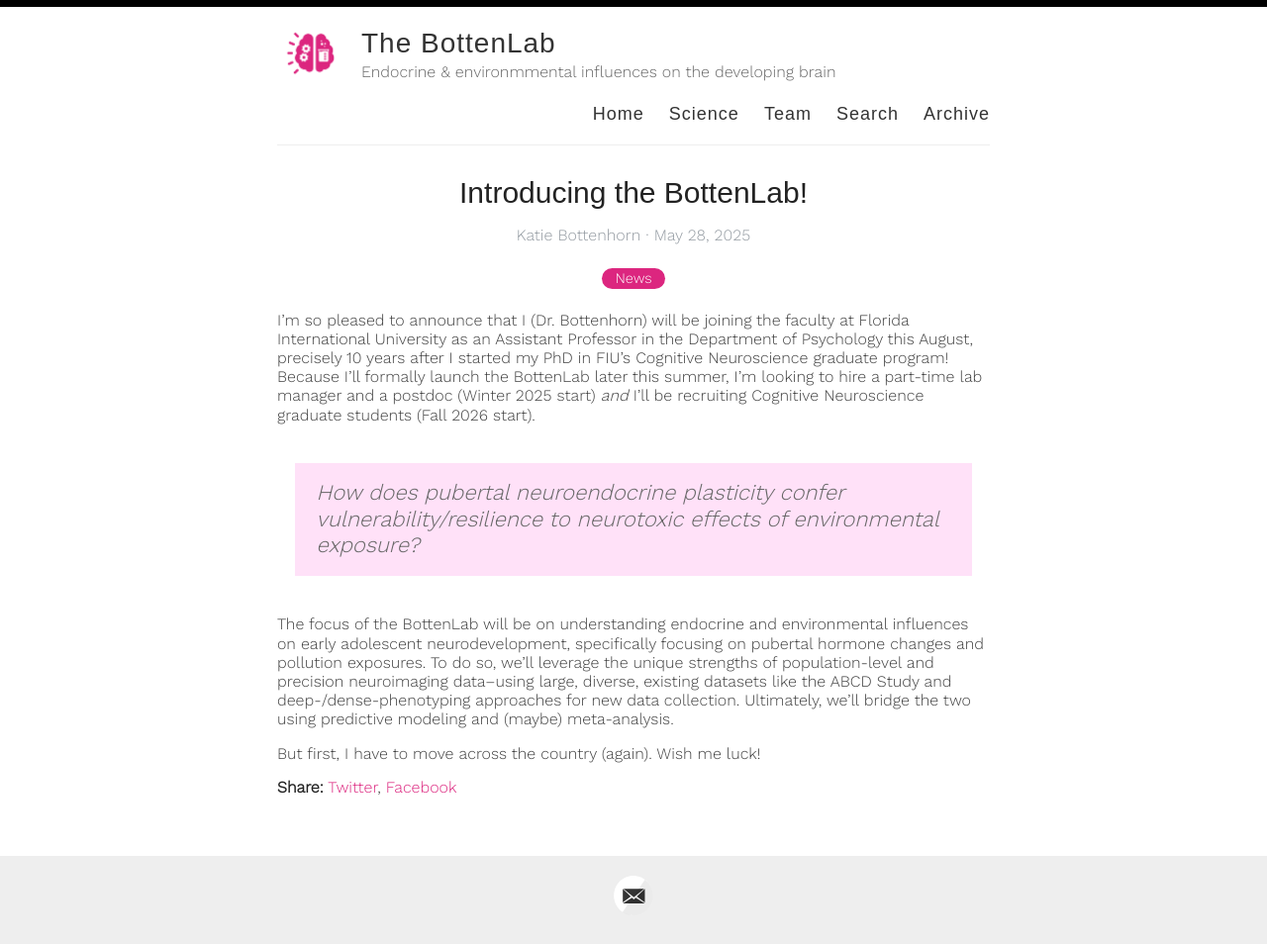
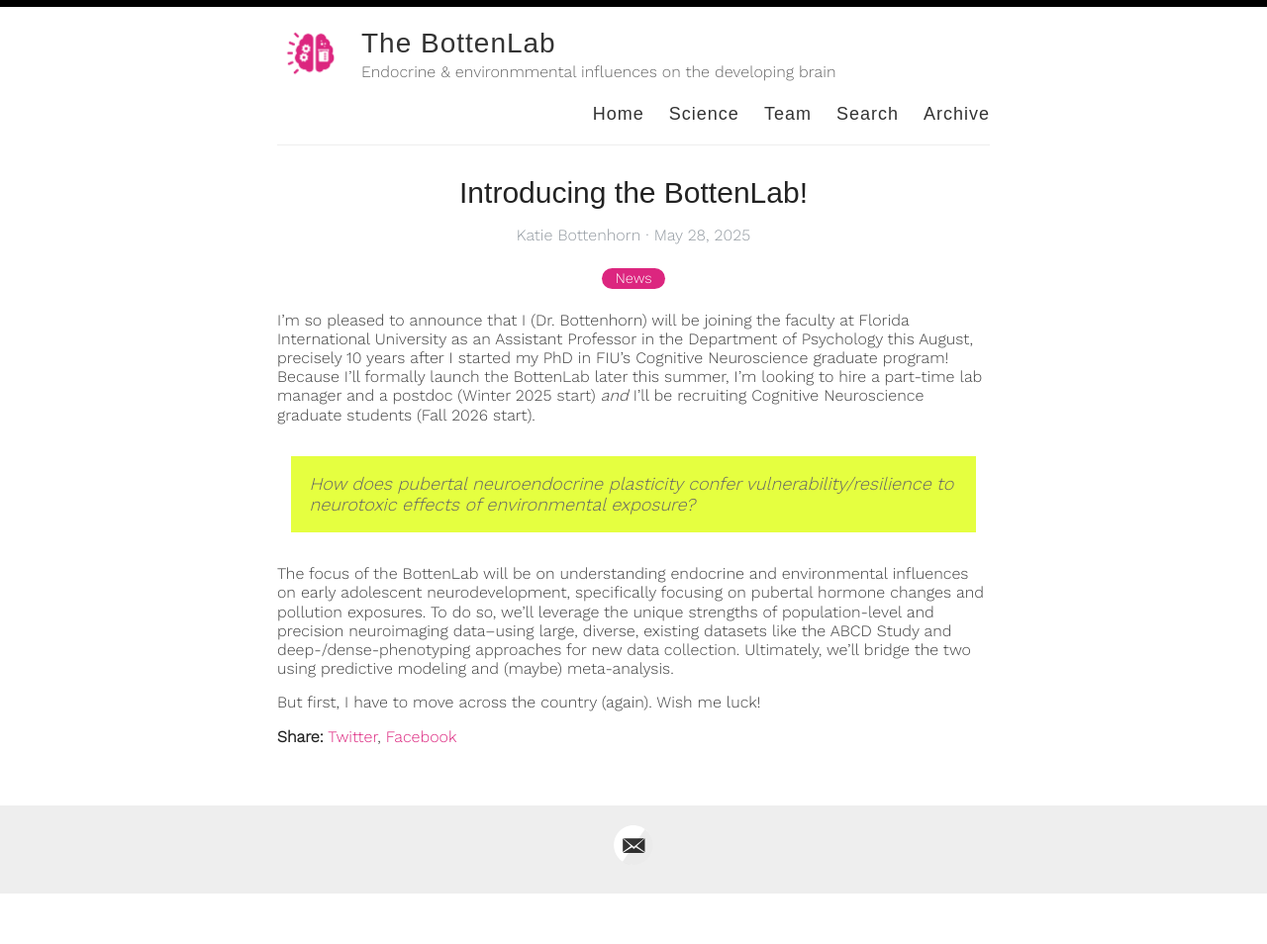
Before and after one commit to Bottenlab/bottenlab.github.io, a Jekyll site: the page built from _posts/2025-05-28-announcing-the-bottenlab.md, in a window 1280 px wide. Shown: the whole page at 99% size. Built offline with Jekyll 4.4.1, drawn with Linux system fonts in a browser that asks for light colours; some web fonts are replaced; after the commit the page ends 903 px from its top, so only the background shows below that.

Commit message:
the blockquote was so ugly

```diff
--- a/_sass/_variables.scss
+++ b/_sass/_variables.scss
@@ -7,6 +7,7 @@
 $blue: #4183C4;
 $pink: #dc267f;
 $lightPink: rgba(220, 331, 0, 0.5);
+$lighterPink: rgba(220, 331, 0, 0.75);
 
 // Grays
 $black: #000;
--- a/assets/style.scss
+++ b/assets/style.scss
@@ -460,9 +460,9 @@ nav {
     /*border-left: 2px solid $gray;*/
     padding: 0.1em 1em;
     color: $gray;
-    font-size: 22px;
+    font-size: 18px;
     font-style: italic;
-    background-color: #ffe1f8;
+    background-color: $lighterPink;
   }
 
   .you-may-like{
```
